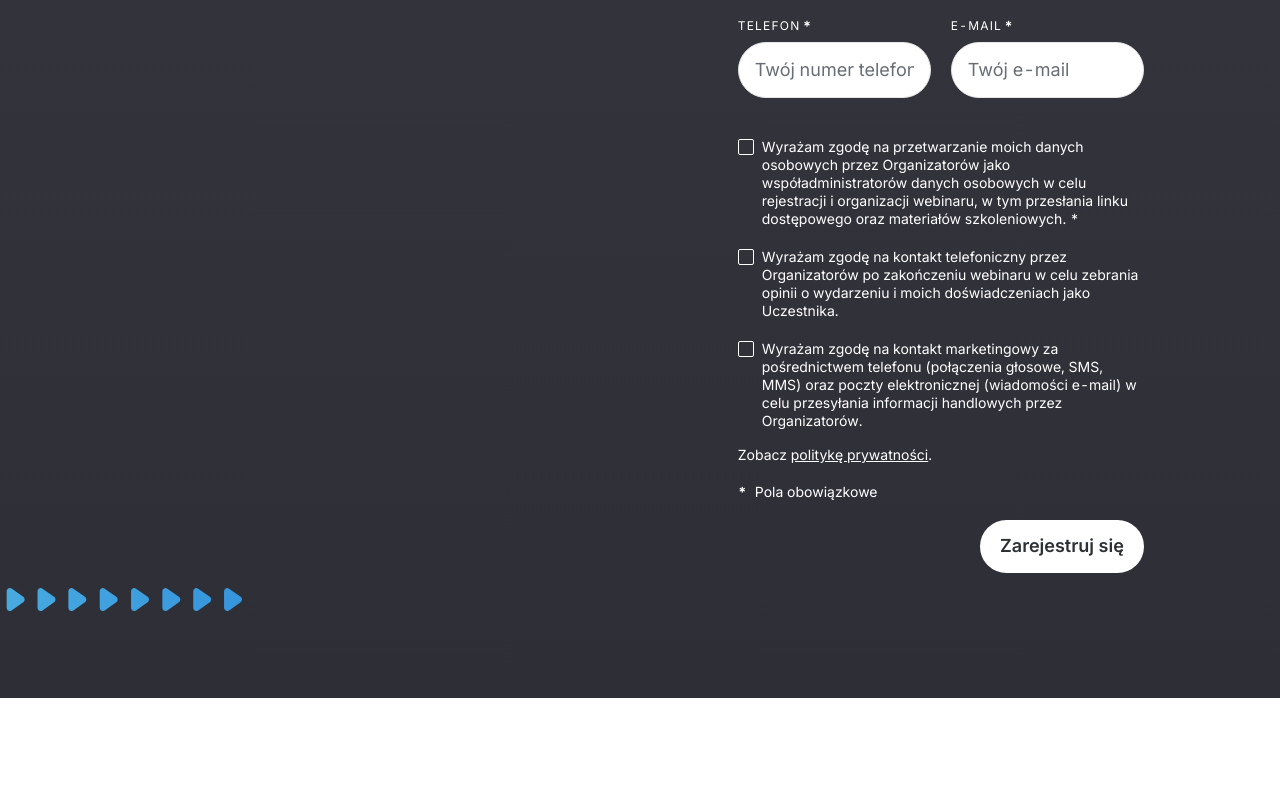
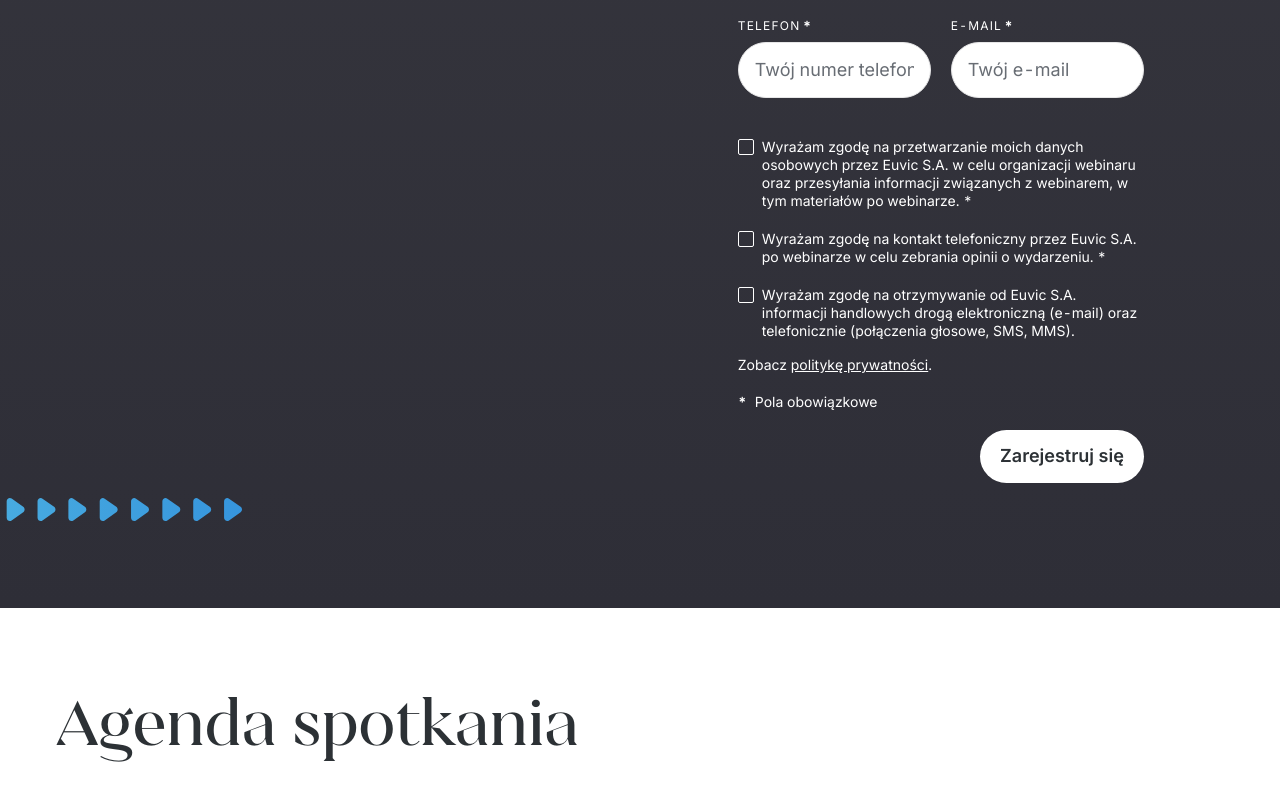
Before and after one commit to dawidjura/podpis-na-szkle-landing, a Next.js app: page / in a window 1280 px wide. Shown: the part 1980-2765 px from the top of the page. Built offline with nearby package versions, Linux system fonts and the light colour scheme.

Commit message:
handle rwd

```diff
--- a/components/RegistrationForm.tsx
+++ b/components/RegistrationForm.tsx
@@ -73,8 +73,8 @@ export default function RegistrationForm({
         return;
       }
 
-      if (!consentRequired) {
-        setError("Zaznaczenie zgody wymaganej do rejestracji na webinar jest obowiązkowe.");
+      if (!consentRequired || !consentFeedback) {
+        setError("Zaznaczenie zgód oznaczonych gwiazdką jest obowiązkowe.");
         return;
       }
 
@@ -112,7 +112,7 @@ export default function RegistrationForm({
         setSending(false);
       }
     },
-    [consentRequired, resetConsents],
+    [consentRequired, consentFeedback, resetConsents],
   );
 
   const handleSubmit = useCallback(
@@ -219,24 +219,26 @@ export default function RegistrationForm({
                         required
                       />
                       <span>
-                        Wyrażam zgodę na przetwarzanie moich danych osobowych przez Organizatorów jako
-                        współadministratorów danych osobowych w celu rejestracji i organizacji webinaru, w tym
-                        przesłania linku dostępowego oraz materiałów szkoleniowych.{" "}
+                        Wyrażam zgodę na przetwarzanie moich danych osobowych przez Euvic S.A. w celu
+                        organizacji webinaru oraz przesyłania informacji związanych z webinarem, w tym materiałów
+                        po webinarze.{" "}
                         <span className="req">*</span>
                       </span>
                     </label>
 
-                    <label className="privacy-row">
+                    <label className="privacy-row privacy-row--required">
                       <input
                         id={`${fieldIdPrefix}-consent-feedback`}
                         type="checkbox"
                         className="chk"
                         checked={consentFeedback}
                         onChange={(e) => setConsentFeedback(e.target.checked)}
+                        required
                       />
                       <span>
-                        Wyrażam zgodę na kontakt telefoniczny przez Organizatorów po zakończeniu webinaru w celu
-                        zebrania opinii o wydarzeniu i moich doświadczeniach jako Uczestnika.
+                        Wyrażam zgodę na kontakt telefoniczny przez Euvic S.A. po webinarze w celu zebrania
+                        opinii o wydarzeniu.{" "}
+                        <span className="req">*</span>
                       </span>
                     </label>
 
@@ -249,9 +251,8 @@ export default function RegistrationForm({
                         onChange={(e) => setConsentMarketing(e.target.checked)}
                       />
                       <span>
-                        Wyrażam zgodę na kontakt marketingowy za pośrednictwem telefonu (połączenia głosowe, SMS,
-                        MMS) oraz poczty elektronicznej (wiadomości e-mail) w celu przesyłania informacji handlowych
-                        przez Organizatorów.
+                        Wyrażam zgodę na otrzymywanie od Euvic S.A. informacji handlowych drogą elektroniczną
+                        (e-mail) oraz telefonicznie (połączenia głosowe, SMS, MMS).
                       </span>
                     </label>
                   </div>
```
